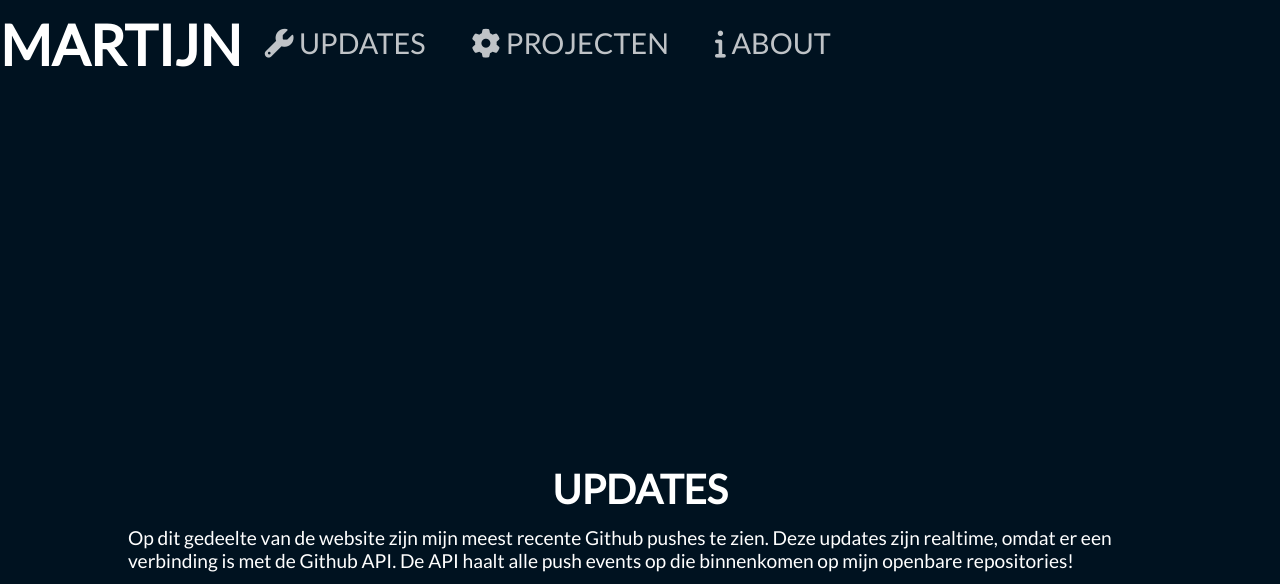
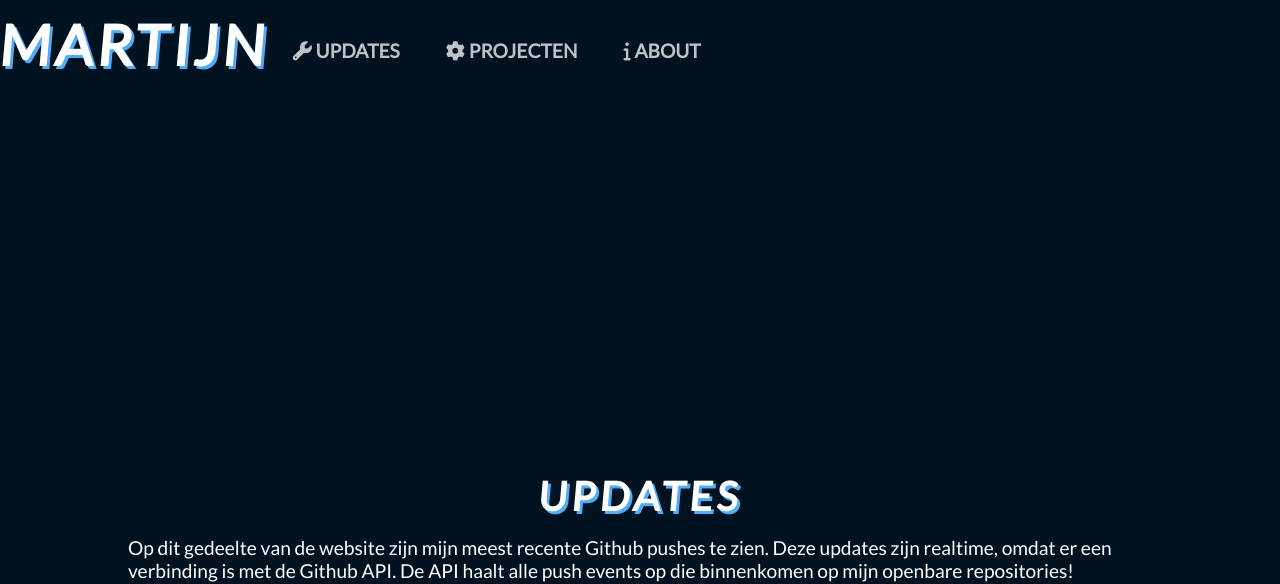
Before and after one commit to martijnschermers/personal-portfolio, a Svelte app in the folder martoen.nl/: page / in a window 1280 px wide. Shown: the top 584 px of the page. Built offline with nearby package versions, Linux system fonts and the light colour scheme; no server answers.

Commit message:
Created styles for h2, a & card

```diff
--- a/martoen.nl/public/global.css
+++ b/martoen.nl/public/global.css
@@ -10,6 +10,22 @@
     --white: #fff;
 }
 
+::-webkit-scrollbar {
+    width: .75em;
+}
+
+::-webkit-scrollbar-track {
+    background: var(--secondary);
+}
+
+::-webkit-scrollbar-thumb {
+    background: var(--primary);
+}
+
+::-webkit-scrollbar-thumb:hover {
+    background: #4690cc;
+}
+
 html {
     scroll-behavior: smooth;
 }
@@ -18,12 +34,6 @@ body {
     font-size: 0.8em;
     font-family: 'Lato', Courier, monospace;
     background-color: var(--secondary);
-    color: var(--white);
-}
-
-a {
-    font-family: 'Lato', Courier, monospace;
-    text-decoration: none;
     color: var(--white);
 }
 
@@ -43,23 +53,42 @@ h1 {
     text-transform: uppercase;
     text-align: center;
     color: var(--white);
-    margin-bottom: .5rem;
+    margin-bottom: 1rem;
+    transform: skew(-5deg);
+    text-shadow: 3px 3px 0 var(--primary);
+    letter-spacing: .25rem;
 }
 
-::-webkit-scrollbar {
-    width: 1em;
+h2 {
+    font-size: 1.5rem;
+    font-weight: bold;
+    margin-bottom: 1rem;
 }
 
-::-webkit-scrollbar-track {
-    background: var(--secondary);
+p {
+    font-size: 1.2rem;
+    margin-bottom: 1rem;
 }
 
-::-webkit-scrollbar-thumb {
-    background: var(--primary);
+a {
+    position: relative;
+    font-family: 'Lato', Courier, monospace;
+    text-decoration: none;
+    color: var(--white);
+    font-size: 1.2rem;
+    font-weight: bold;
+    transition: 0.3s linear;
 }
 
-::-webkit-scrollbar-thumb:hover {
-    background: #4690cc;
+a::before {
+    content: '';
+    position: absolute;
+    bottom: -1px;
+    right: 0;
+    width: 0;
+    height: 2px;
+    background-color: var(--white);
+    transition: width 0.6s cubic-bezier(0.25, 1, 0.5, 1);
 }
 
 .container {
@@ -68,4 +97,33 @@ h1 {
     display: flex;
     align-items: center;
     justify-content: center;
+    flex-direction: column;
 }
+
+.card {
+    padding: 1.5em;
+    margin: 1.5em;
+    border-radius: 1.2em;
+    box-shadow: 0.5em 0.5em 0.5em var(--primary);
+    background: var(--secondary);
+    width: fit-content;
+    transition: 0.3s linear;
+}
+
+.card:hover {
+    box-shadow: -0.5em -0.5em 0.5em var(--primary);
+}
+
+@media screen and (max-width: 600px) {
+    h1 {
+        font-size: 2rem;
+    }
+}
+
+@media (hover: hover) and (pointer: fine) {
+    a:hover::before {
+        left: 0;
+        right: auto;
+        width: 100%;
+    }
+}
```
